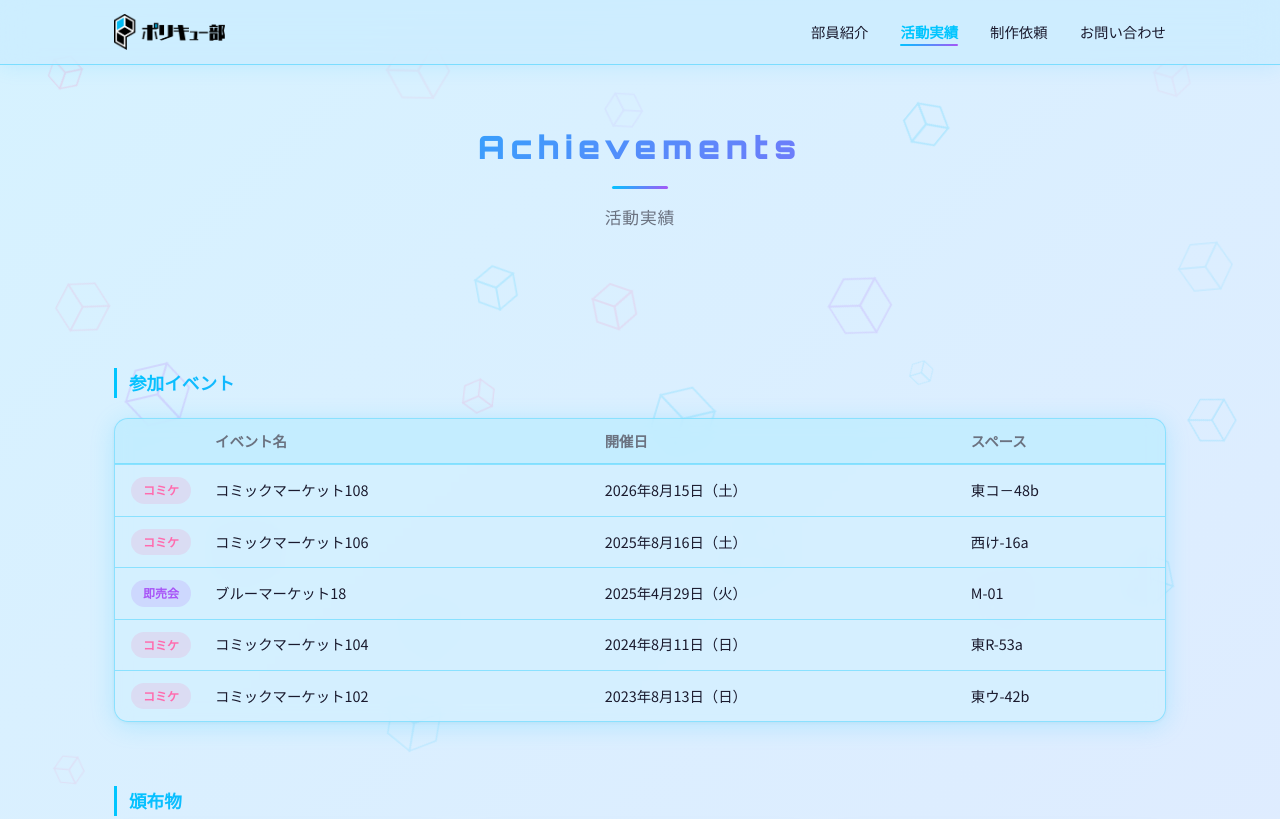
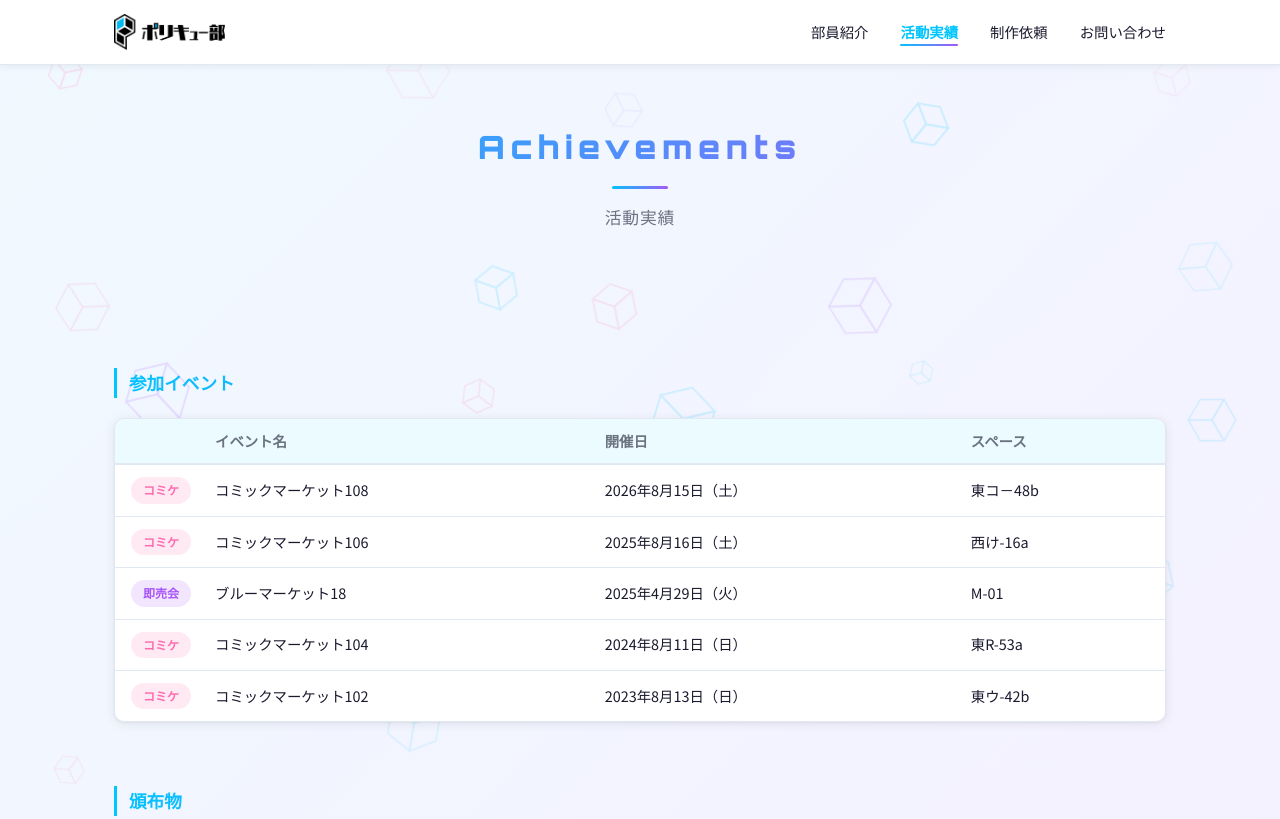
Before and after one commit to Polycube-3DCG/polycube-hp, a plain HTML site: page achievements.html in a window 1280 px wide. Shown: the top 819 px of the page. Drawn offline with Linux system fonts and the light colour scheme.

Commit message:
デザイン：AI感を軽減しポップな見た目に調整
- カード背景を半透明ガラスから白(#fff)に変更
- カード枠線・シャドウをシアングローからニュートラルに変更
- backdrop-filterをカード・ニュースアイテムから削除
- --radius 14px→10px、--radius-sm 8px→6px
- ナビ背景を白ベースに変更
- アバターボーダーをシアン→ピンクに変更
- 背景グラデーションをパステル寄りに調整

Co-Authored-By: Claude Sonnet 4.6 <noreply@anthropic.com>

```diff
--- a/css/style.css
+++ b/css/style.css
@@ -8,13 +8,13 @@
   --color-text-muted: #6b7280;
   --color-bg: #ddf4ff;
   --color-bg2: #e8eeff;
-  --color-card: rgba(210, 240, 255, 0.7);
-  --color-card-border: rgba(0, 197, 255, 0.35);
+  --color-card: #ffffff;
+  --color-card-border: #e2e8f0;
   --grad-main: linear-gradient(135deg, var(--color-main), var(--color-purple));
-  --grad-bg: linear-gradient(135deg, #d6f2ff 0%, #e0ebff 60%, #e8e0ff 100%);
-  --shadow-card: 0 4px 24px rgba(0, 197, 255, 0.18), 0 1px 4px rgba(0,0,0,0.05);
-  --radius: 14px;
-  --radius-sm: 8px;
+  --grad-bg: linear-gradient(135deg, #f0f9ff 0%, #f5f0ff 60%, #fff5fb 100%);
+  --shadow-card: 0 2px 12px rgba(0, 0, 0, 0.08), 0 1px 3px rgba(0,0,0,0.05);
+  --radius: 10px;
+  --radius-sm: 6px;
 }
 
 *, *::before, *::after { box-sizing: border-box; margin: 0; padding: 0; }
@@ -57,10 +57,10 @@ nav {
   top: 0;
   width: 100%;
   z-index: 100;
-  background: rgba(200, 235, 255, 0.65);
-  backdrop-filter: blur(16px);
-  border-bottom: 1px solid rgba(0, 197, 255, 0.4);
-  box-shadow: 0 1px 20px rgba(0, 197, 255, 0.12);
+  background: rgba(255, 255, 255, 0.95);
+  backdrop-filter: blur(12px);
+  border-bottom: 1px solid var(--color-card-border);
+  box-shadow: 0 1px 8px rgba(0, 0, 0, 0.07);
 }
 
 .nav-inner {
@@ -180,7 +180,6 @@ section {
 /* ── カード ── */
 .card {
   background: var(--color-card);
-  backdrop-filter: blur(8px);
   border: 1px solid var(--color-card-border);
   border-radius: var(--radius);
   box-shadow: var(--shadow-card);
@@ -190,7 +189,7 @@ section {
 
 .card:hover {
   transform: translateY(-4px);
-  box-shadow: 0 8px 32px rgba(0, 197, 255, 0.18), 0 2px 8px rgba(0,0,0,0.08);
+  box-shadow: 0 8px 24px rgba(0, 0, 0, 0.13), 0 2px 6px rgba(0,0,0,0.06);
 }
 
 /* ── ボタン ── */
@@ -282,7 +281,7 @@ section {
 
 .gallery-item:hover {
   transform: translateY(-4px);
-  box-shadow: 0 8px 32px rgba(0, 197, 255, 0.3);
+  box-shadow: 0 8px 24px rgba(0, 0, 0, 0.14);
 }
 
 .gallery-item img {
@@ -500,7 +499,6 @@ section {
   align-items: center;
   gap: 16px;
   background: var(--color-card);
-  backdrop-filter: blur(8px);
   border: 1px solid var(--color-card-border);
   border-radius: var(--radius-sm);
   padding: 16px 20px;
@@ -551,7 +549,7 @@ section {
   height: 96px;
   border-radius: 50%;
   object-fit: cover;
-  border: 3px solid var(--color-main);
+  border: 3px solid var(--color-pink);
   margin: 0 auto 16px;
   display: block;
   background: var(--grad-main);
@@ -1113,7 +1111,7 @@ footer .footer-logo {
   max-height: 90vh;
   object-fit: contain;
   border-radius: var(--radius);
-  box-shadow: 0 0 80px rgba(0, 197, 255, 0.4);
+  box-shadow: 0 0 60px rgba(0, 0, 0, 0.5);
   display: block;
   cursor: default;
 }
@@ -1138,8 +1136,8 @@ footer .footer-logo {
   position: fixed;
   top: 50%;
   transform: translateY(-50%);
-  background: rgba(0, 197, 255, 0.15);
-  border: 1px solid rgba(0, 197, 255, 0.45);
+  background: rgba(255, 255, 255, 0.15);
+  border: 1px solid rgba(255, 255, 255, 0.45);
   color: #fff;
   width: 48px;
   height: 48px;
@@ -1154,7 +1152,7 @@ footer .footer-logo {
   z-index: 1010;
 }
 
-.lightbox-nav:hover { background: rgba(0, 197, 255, 0.4); }
+.lightbox-nav:hover { background: rgba(255, 255, 255, 0.35); }
 .lightbox-prev { left: 20px; }
 .lightbox-next { right: 20px; }
 
```
